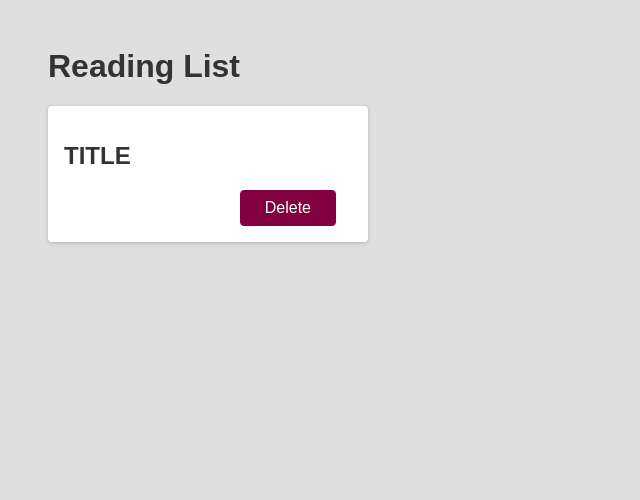
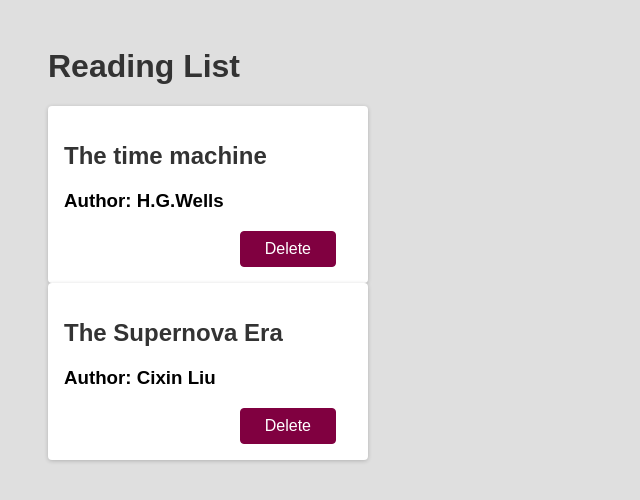
Before and after one commit to Ishi1834/Learning-react, a React (Create React App) app: page / in a window 1280 px wide. Shown: the top 500 px of the page, without its empty margins (0-640 px from the left). Built offline with nearby package versions, Linux system fonts and the light colour scheme.

Commit message:
Used props within the component to show different titles and authors

```diff
--- a/src/App.js
+++ b/src/App.js
@@ -3,7 +3,8 @@ function App() {
   return (
     <div>
       <h1>Reading List</h1>
-      <Todo />
+      <Todo title="The time machine" author="H.G.Wells" />
+      <Todo title="The Supernova Era" author="Cixin Liu" />
     </div>
   );
 }
--- a/src/Components/List.js
+++ b/src/Components/List.js
@@ -1,7 +1,8 @@
-function List() {
+function List(props) {
   return (
     <div className="card">
-      <h2>TITLE</h2>
+      <h2>{props.title}</h2>
+      <h3>Author: {props.author}</h3>
       <div className="actions">
         <button className="btn">Delete</button>
       </div>
```
